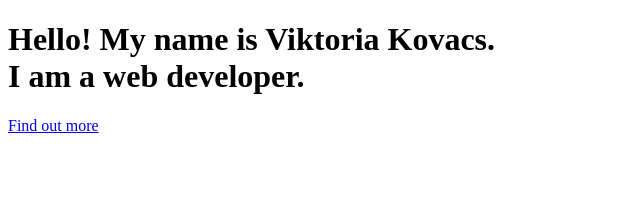
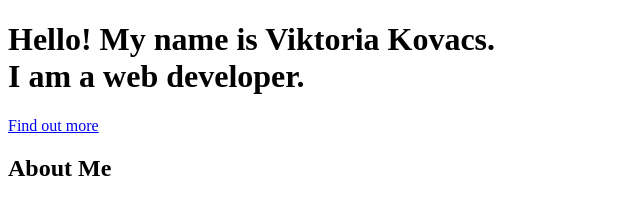
Before and after one commit to ViktoriaKovacs95/portfolio, a plain HTML site: page index.html in a window 1280 px wide. Shown: the whole page, without its empty margins (0-640 px from the left). Drawn offline with Linux system fonts and the light colour scheme.

Commit message:
added about me

```diff
--- a/index.html
+++ b/index.html
@@ -11,5 +11,10 @@
     <h1>Hello! My name is Viktoria Kovacs. <br>I am a web developer.</h1>
     <a href="#about">Find out more</a>
 </header>
+<main>
+    <section>
+        <h2>About Me</h2>
+    </section>
+</main>
 </body>
 </html>
```
